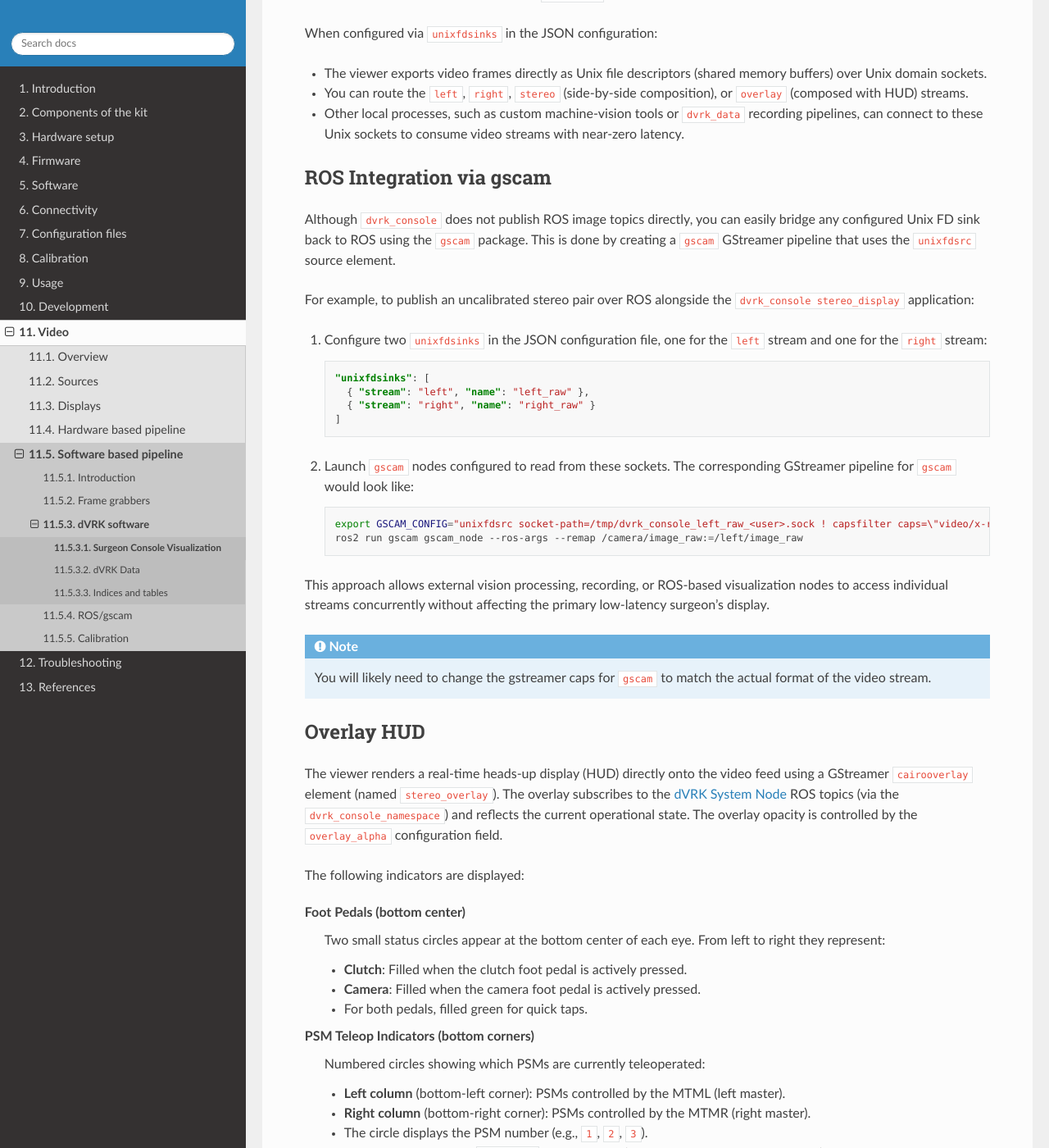
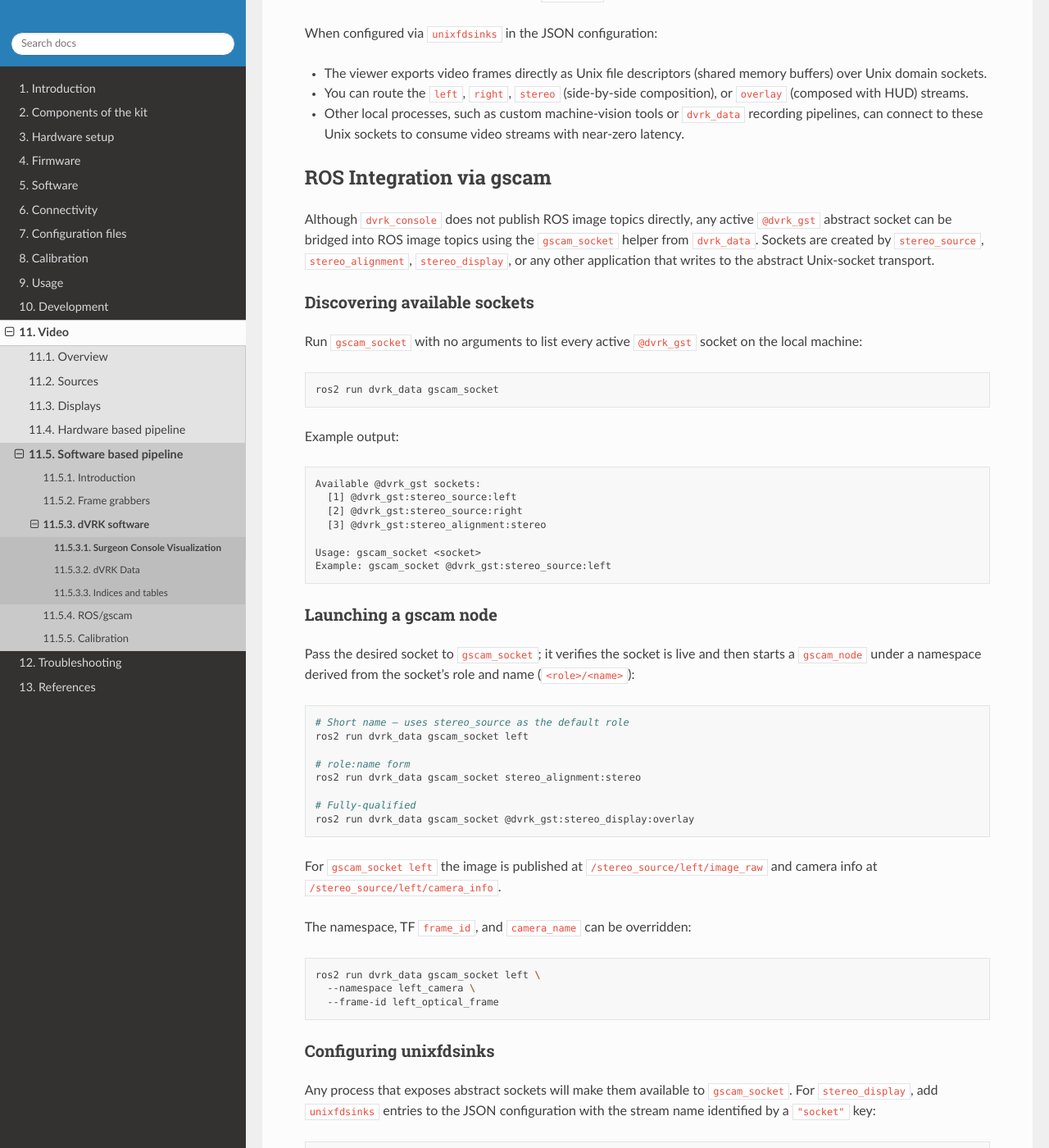
Before and after one commit to jhu-dvrk/dvrk-readthedocs, a Sphinx documentation site: the page built from docs/pages/video/software/dvrk/viewer/pipeline.rst, in a window 1280 px wide and 1400 px high, scrolled down 633 px. Shown: the whole window at 82% size. Built offline with Sphinx 7.4.7 and the Read the Docs theme 3.1.0, drawn with Linux system fonts in a browser that asks for light colours; the version number could not be read and is left out; some of the changed text lies outside the part shown.

Commit message:
updated dvrk_data and dvrk_console

```diff
--- a/docs/pages/video/software/dvrk/viewer/pipeline.rst
+++ b/docs/pages/video/software/dvrk/viewer/pipeline.rst
@@ -34,32 +34,88 @@ When configured via ``unixfdsinks`` in the JSON configuration:
 ROS Integration via gscam
 -------------------------
 
-Although ``dvrk_console`` does not publish ROS image topics directly, you can easily bridge any configured Unix FD sink back to ROS using the ``gscam`` package. This is done by creating a ``gscam`` GStreamer pipeline that uses the ``unixfdsrc`` source element.
+Although ``dvrk_console`` does not publish ROS image topics directly, any active
+``@dvrk_gst`` abstract socket can be bridged into ROS image topics using the
+``gscam_socket`` helper from ``dvrk_data``.  Sockets are created by
+``stereo_source``, ``stereo_alignment``, ``stereo_display``, or any other
+application that writes to the abstract Unix-socket transport.
 
-For example, to publish an uncalibrated stereo pair over ROS alongside the ``dvrk_console stereo_display`` application:
+Discovering available sockets
+~~~~~~~~~~~~~~~~~~~~~~~~~~~~~
 
-1. Configure two ``unixfdsinks`` in the JSON configuration file, one for the ``left`` stream and one for the ``right`` stream:
+Run ``gscam_socket`` with no arguments to list every active ``@dvrk_gst`` socket
+on the local machine:
 
-   .. code-block:: json
+.. code-block:: bash
 
-      "unixfdsinks": [
-        { "stream": "left", "name": "left_raw" },
-        { "stream": "right", "name": "right_raw" }
-      ]
+   ros2 run dvrk_data gscam_socket
 
-2. Launch ``gscam`` nodes configured to read from these sockets. The corresponding GStreamer pipeline for ``gscam`` would look like:
+Example output::
+
+   Available @dvrk_gst sockets:
+     [1] @dvrk_gst:stereo_source:left
+     [2] @dvrk_gst:stereo_source:right
+     [3] @dvrk_gst:stereo_alignment:stereo
+
+   Usage: gscam_socket <socket>
+   Example: gscam_socket @dvrk_gst:stereo_source:left
+
+Launching a gscam node
+~~~~~~~~~~~~~~~~~~~~~~
+
+Pass the desired socket to ``gscam_socket``; it verifies the socket is live and
+then starts a ``gscam_node`` under a namespace derived from the socket's role
+and name (``<role>/<name>``):
+
+.. code-block:: bash
+
+   # Short name — uses stereo_source as the default role
+   ros2 run dvrk_data gscam_socket left
+
+   # role:name form
+   ros2 run dvrk_data gscam_socket stereo_alignment:stereo
+
+   # Fully-qualified
+   ros2 run dvrk_data gscam_socket @dvrk_gst:stereo_display:overlay
+
+For ``gscam_socket left`` the image is published at
+``/stereo_source/left/image_raw`` and camera info at
+``/stereo_source/left/camera_info``.
+
+The namespace, TF ``frame_id``, and ``camera_name`` can be overridden:
+
+.. code-block:: bash
+
+   ros2 run dvrk_data gscam_socket left \
+     --namespace left_camera \
+     --frame-id left_optical_frame
+
+Configuring unixfdsinks
+~~~~~~~~~~~~~~~~~~~~~~~
+
+Any process that exposes abstract sockets will make them available to
+``gscam_socket``.  For ``stereo_display``, add ``unixfdsinks`` entries to the
+JSON configuration with the stream name identified by a ``"socket"`` key:
+
+.. code-block:: json
+
+   "unixfdsinks": [
+     { "socket": "stereo" },
+     { "socket": "overlay" }
+   ]
+
+For ``stereo_source`` or ``stereo_alignment`` the same ``"socket"`` key is used
+in their respective configuration files (see
+:doc:`/pages/video/software/dvrk/dvrk_data/index`).
+
+.. note::
+   ``gscam_socket`` calls ``ros2 launch dvrk_data gscam.launch.py`` internally.
+   The launch file can also be invoked directly with a fully-qualified socket
+   name when scripting or integrating with other launch files:
 
    .. code-block:: bash
 
-      export GSCAM_CONFIG="unixfdsrc socket-path=/tmp/dvrk_console_left_raw_<user>.sock ! capsfilter caps=\"video/x-raw,format=I420,width=640,height=480,framerate=30/1\" ! videoconvert"
-      ros2 run gscam gscam_node --ros-args --remap /camera/image_raw:=/left/image_raw
-
-This approach allows external vision processing, recording, or ROS-based
-visualization nodes to access individual streams concurrently without affecting
-the primary low-latency surgeon's display.
-
-.. note::
-   You will likely need to change the gstreamer caps for ``gscam`` to match the actual format of the video stream.
+      ros2 launch dvrk_data gscam.launch.py socket:=@dvrk_gst:stereo_source:left
 
 Overlay HUD
 ------------
```
Also changed, not shown: docs/pages/video/software/dvrk/dvrk_data/index.rst (+5 -3 lines), docs/pages/video/software/dvrk/viewer/calibration_tool.rst (+77 -84 lines), docs/pages/video/software/dvrk/viewer/configuration.rst (+16 -8 lines).
